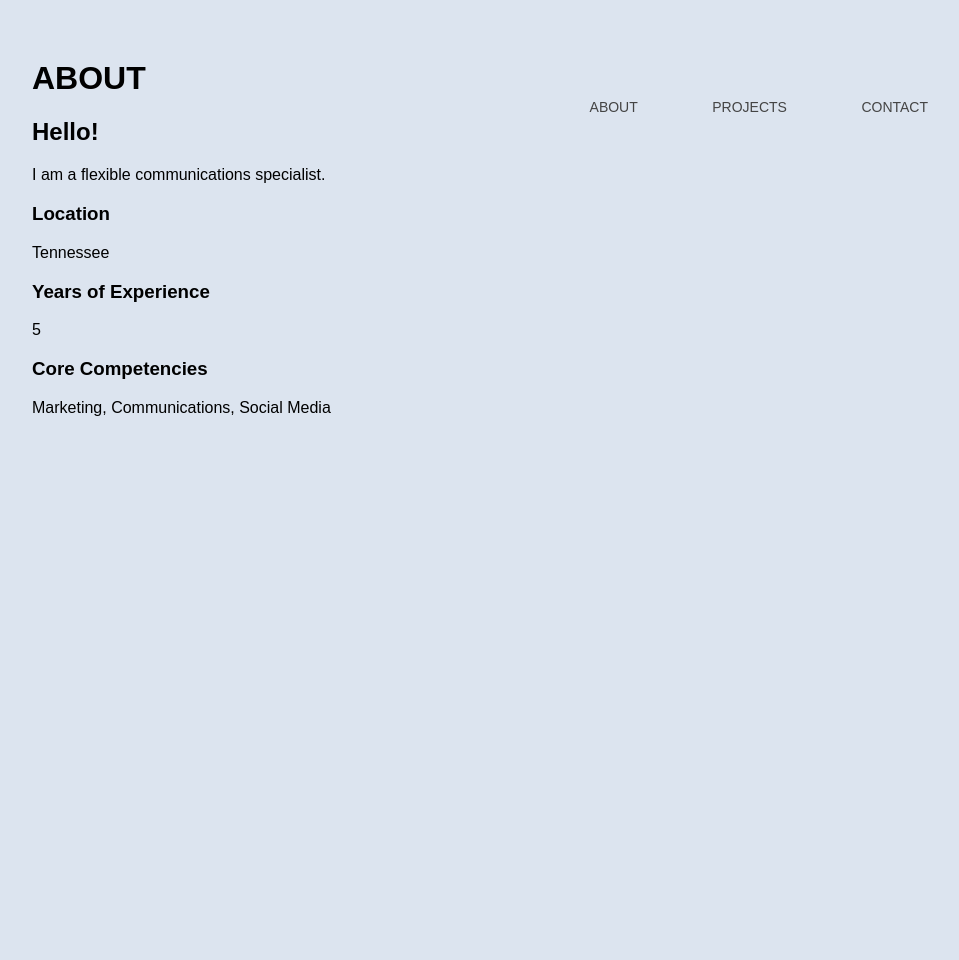
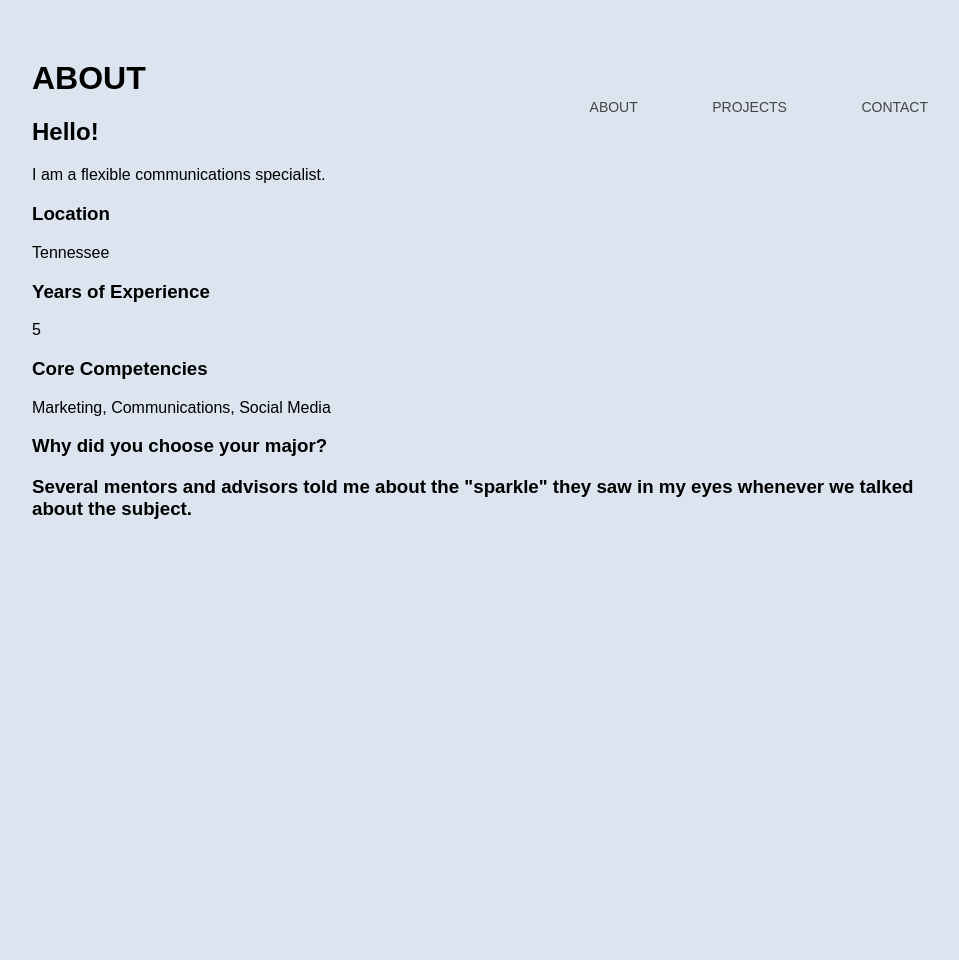
Before and after one commit to jordanstidham/PORTFOLIO, a Jekyll site: the page about.html, which Jekyll copies as it is, in a window 1280 px wide. Shown: the whole page, without its empty margins (160-1119 px from the left). Built offline with Jekyll 4.4.1, drawn with Linux system fonts in a browser that asks for light colours.

Commit message:
Update about.html

```diff
--- a/about.html
+++ b/about.html
@@ -19,4 +19,6 @@
 		<p>5</p>
 		<h3>Core Competencies</h3>
 		<p>Marketing, Communications, Social Media</p>
+		<h3>Why did you choose your major?<h3>
+			<p>Several mentors and advisors told me about the "sparkle" they saw in my eyes whenever we talked about the subject.</p>
 </body>
```
